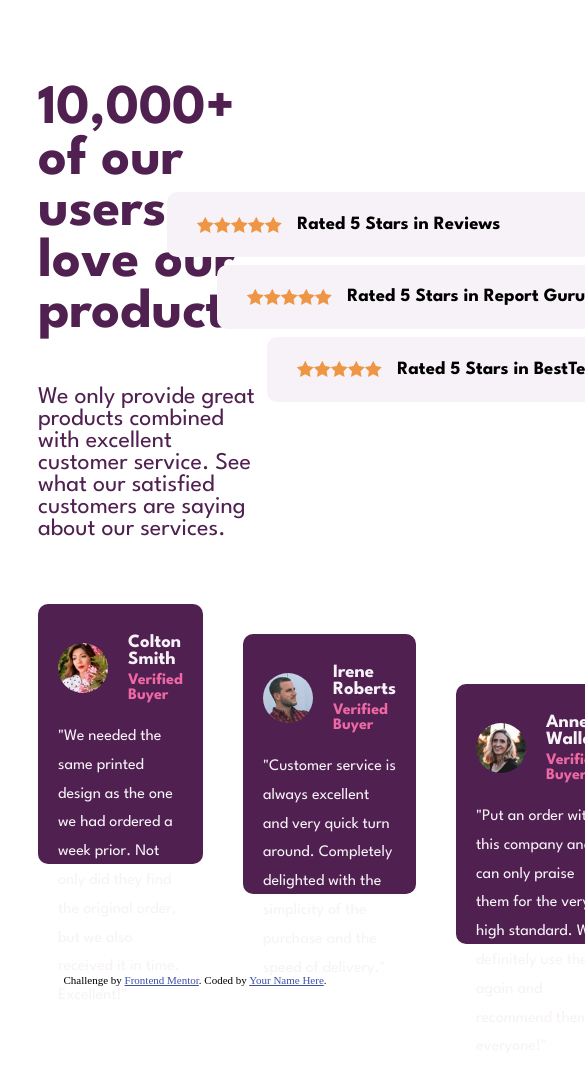
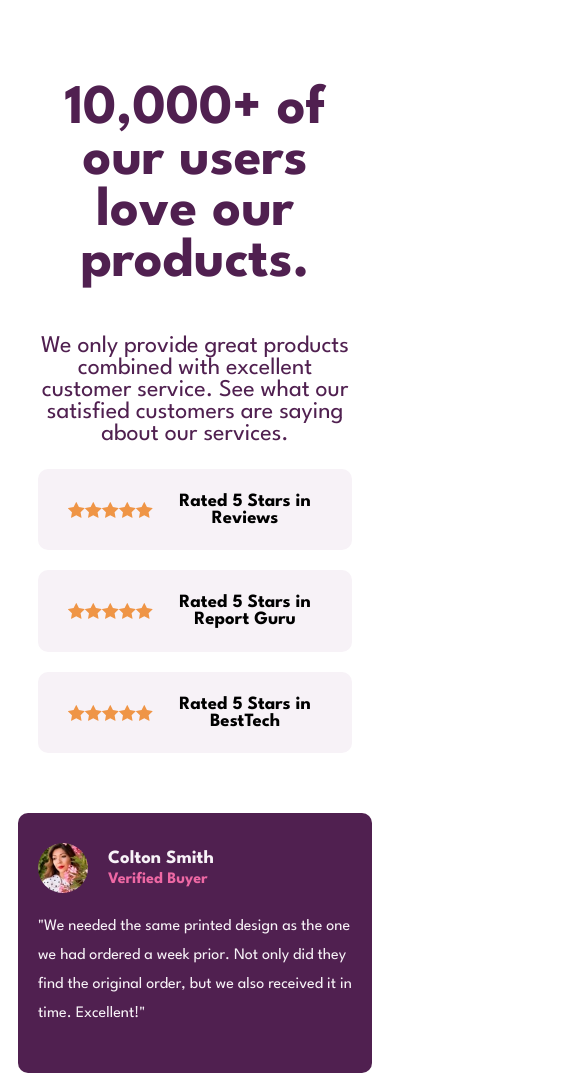
Before and after one commit to Yash1Hingu/SocialProofUI, a plain HTML site: page index.html in a window 390 px wide. Shown: the top 1090 px of the page, 585 px wide, since content can reach past the window. Before the commit the page ends 1062 px from the top, so only its background shows below. Drawn offline with Linux system fonts and the light colour scheme.

Commit message:
mobile view complete

```diff
--- a/index.html
+++ b/index.html
@@ -111,8 +111,7 @@
 
   <div class="attribution">
     Challenge by
-    <a href="https://www.frontendmentor.io?ref=challenge" target="_blank">Frontend Mentor</a>. Coded by <a href="#">Your
-      Name Here</a>.
+    <a href="https://www.frontendmentor.io?ref=challenge" target="_blank">Frontend Mentor</a>. Coded by <a href="https://www.frontendmentor.io/profile/Yash1Hingu">Yash Hingu</a>.
   </div>
 </body>
 
--- a/style.css
+++ b/style.css
@@ -101,3 +101,39 @@ main{
 .review3{
     margin-top: 100px;
 }
+
+@media screen and (max-width:500px){
+    .headline{
+        display: block;
+        text-align: center;
+    }
+    .title{
+        width: auto;
+    }
+    .rating,.rating1,.rating2,.rating3{
+        width: auto;
+        margin: 0;
+        margin-bottom: 20px;
+    }
+    .reviews{
+        display: block;
+    }
+    .review_container{
+        width: auto;
+    }
+    .review1,.review2,.review3{
+        margin:0;
+        margin-bottom: 20px;
+    }
+}
+
+.attribution{
+    background-color: #502050;
+    color: #f7f2f7;
+    padding: 20px;
+    border-radius: 15px;
+    font-size: 1.2rem;
+}
+.attribution a{
+    color: #ee68a4;
+}
```
